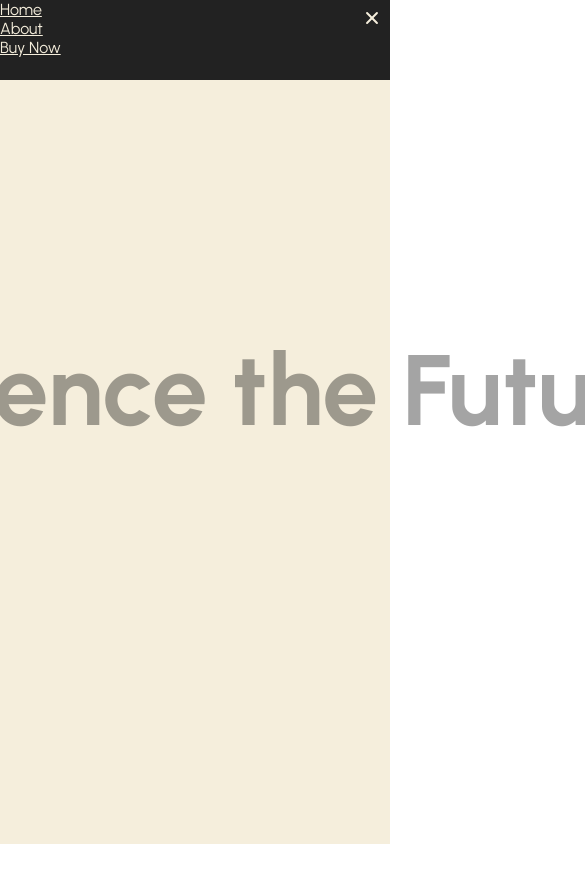
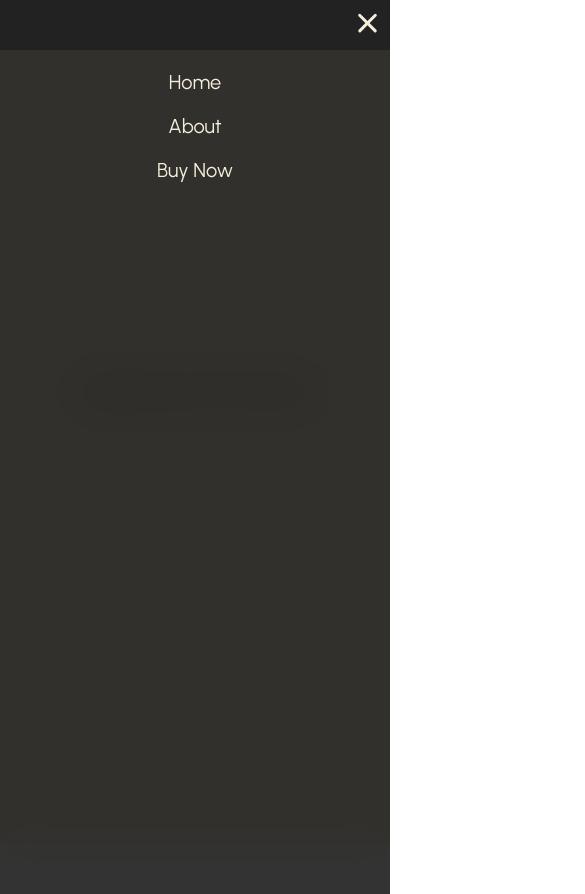
Before and after one commit to AakashR11111001111/HOM_site, a React (Vite) app: page / in a window 390 px wide. Both pictures are taken after a click on the element 372 px from the left and 18 px from the top of the page. Shown: the top 894 px of the page, 585 px wide, since content can reach past the window. Before the commit the page ends 844 px from the top, so only its background shows below. Built offline with nearby package versions, Linux system fonts and the light colour scheme.

Commit message:
fixed hero

```diff
--- a/src/Components/Header/Header.jsx
+++ b/src/Components/Header/Header.jsx
@@ -1,12 +1,14 @@
 import { NavLink } from "react-router-dom";
 import styles from "./Header.module.css";
-import { useContext, useState } from "react";
+import { useContext, useEffect, useRef, useState } from "react";
 import { darkModeCtx } from "../../App";
+import gsap from "gsap";
 
 const Header = ({ headerRef }) => {
     const { darkMode, setDarkMode } = useContext(darkModeCtx);
     const [isActive, setIsActive] = useState(false);
     const [menuOpen, setMenuOpen] = useState(false);
+    const dropDownRef = useRef(null);
 
     const toggleDarkMode = () => {
         setDarkMode((prev) => !prev);
@@ -17,18 +19,34 @@ const Header = ({ headerRef }) => {
         setMenuOpen((val) => !val);
     };
 
+    useEffect(() => {
+        if (menuOpen) {
+
+                gsap.from(
+                    dropDownRef.current.querySelectorAll(".ddMenu"),{
+                        opacity: 0,
+                        y: -10,
+                        stagger: 0.2,
+                    },
+
+                );
+
+        }
+    }, [menuOpen]);
+
     return (
         <>
-
             <nav style={{ background: darkMode ? "var(--black)" : "var(--white)" }} className={styles.nav}>
                 <ul ref={headerRef} className={styles.desktopMenu}>
                     <li><NavLink className={({ isActive }) => isActive ? styles.isActive : ""} style={{ color: darkMode ? "var(--white)" : "var(--black)" }} to={"/"}>Home</NavLink></li>
                     <li><NavLink className={({ isActive }) => isActive ? styles.isActive : ""} style={{ color: darkMode ? "var(--white)" : "var(--black)" }} to={"/about"}>About</NavLink></li>
                     <li><NavLink className={({ isActive }) => isActive ? styles.isActive : ""} style={{ color: darkMode ? "var(--white)" : "var(--black)" }} to={"/buy-now"}>Buy Now</NavLink></li>
-                <li><img style={{ padding: "5px", cursor: "pointer" }} onClick={toggleDarkMode} src={darkMode ? "/lightMode.png" : "/darkMode.png"} alt="Dark Mode Toggle"/></li>
+                    <li>
+                        <img style={{ padding: "5px", cursor: "pointer" }} onClick={toggleDarkMode} src={darkMode ? "/lightMode.png" : "/darkMode.png"} alt="Dark Mode Toggle" />
+                    </li>
                 </ul>
+            </nav>
 
-        </nav>
             <nav style={{ background: darkMode ? "var(--black)" : "var(--white)" }} className={styles.nav2}>
                 <div onClick={onHamClick} className={`${styles.hamburger} ${isActive ? styles.isActive : ""}`} style={{ background: darkMode ? "var(--black)" : "var(--white)" }}>
                     <span style={{ background: darkMode ? "var(--white)" : "var(--black)" }} className={styles.hamburgerLine}></span>
@@ -37,13 +55,12 @@ const Header = ({ headerRef }) => {
                 </div>
 
                 {
-                menuOpen
-                &&
-                <div className={`${styles.dropdown} ${menuOpen ? styles.dropdownOpen : ""}`} style={{ background: darkMode ? "var(--black)" : "var(--white)" }}>
+                    menuOpen &&
+                    <div ref={dropDownRef} className={`${styles.dropdown} ${menuOpen ? styles.dropdownOpen : ""}`} >
                         <ul>
-                        <li><NavLink onClick={onHamClick} style={{ color: darkMode ? "var(--white)" : "var(--black)" }} to={"/"}>Home</NavLink></li>
-                        <li><NavLink onClick={onHamClick} style={{ color: darkMode ? "var(--white)" : "var(--black)" }} to={"/about"}>About</NavLink></li>
-                        <li><NavLink onClick={onHamClick} style={{ color: darkMode ? "var(--white)" : "var(--black)" }} to={"/buy-now"}>Buy Now</NavLink></li>
+                            <li><NavLink className="ddMenu" onClick={onHamClick} style={{ color: darkMode ? "var(--white)" : "var(--black)" }} to={"/"}>Home</NavLink></li>
+                            <li><NavLink className="ddMenu" onClick={onHamClick} style={{ color: darkMode ? "var(--white)" : "var(--black)" }} to={"/about"}>About</NavLink></li>
+                            <li><NavLink className="ddMenu" onClick={onHamClick} style={{ color: darkMode ? "var(--white)" : "var(--black)" }} to={"/buy-now"}>Buy Now</NavLink></li>
                         </ul>
                     </div>
                 }
--- a/src/Components/Header/Header.module.css
+++ b/src/Components/Header/Header.module.css
@@ -68,7 +68,7 @@
     top: 10px;
     width: 1em;
     height: 1em;
-    font-size: inherit;
+    font-size: 25px;
     transition: all 0.5s ease;
     cursor: pointer;
 }
@@ -122,15 +122,43 @@
 .nav2{
     position: relative;
     display: none;
-    height: 80px;
+    height: 50px;
     width: 100%;
 }
 
 
 .dropdown{
     position: absolute;
+    top: 100%;
+    right: 0;
+    width: 100%;
+    height: 100vh;
+    padding: 20px;
+    display: flex;
+    z-index: 999;
+    justify-content: center;
+    backdrop-filter: blur(20px);
+    background: rgba(0, 0, 0, 0.8);
+    transition: all 0.5s ease;
 }
 
+.dropdown ul{
+    display: flex;
+    gap: 20px;
+    flex-direction: column;
+}
+
+.dropdown ul{
+    list-style: none;
+}
+
+.dropdown ul li a{
+    text-decoration: none;
+    font-size: 20px;
+    display: flex;
+    justify-content: center;
+    align-items: center;
+}
 
 
 @media screen and (max-width: 650px) {
@@ -141,4 +169,7 @@
     .nav2 {
         display: block;
     }
+
+
+
 }
--- a/src/Components/Hero/Hero.module.css
+++ b/src/Components/Hero/Hero.module.css
@@ -2,11 +2,6 @@
     height: calc(100vh - 80px);
     width: 100%;
     transition: all 0.5s ease;
-}
-
-canvas{
-    height: 100vh;
-    width: 100%;
 }
 
 .hero{
@@ -20,7 +15,8 @@ canvas{
 
 .hl{
     padding: 50px;
-    width: 60%;
+    width: 200px;
+    max-width: 60%;
     display: flex;
     text-align: left;
     flex-direction: column;
@@ -40,10 +36,15 @@ canvas{
     font-size: 100px;
 }
 
-.hr{
-    height: 100%;
-    width: 39%;
+.hr {
+    flex: 1;
+    min-width: 300px;
+    max-width: 500px;
+    display: flex;
+    align-items: center;
+    justify-content: center;
 }
+
 
 .hr .imgdiv {
     width: 100%;
@@ -73,3 +74,34 @@ canvas{
 .gynBtn:hover{
     transform: translateY(-2px);
 }
+
+
+@media screen and (max-width: 650px) {
+    .hl{
+        max-width: unset;
+        width: unset;
+        letter-spacing: unset;
+        line-height: unset;
+    }
+
+    .hl h1{
+        font-size: 10vw;
+        font-weight: 800;
+        white-space: unset;
+        line-height: unset;
+        text-align: center;
+        display: flex;
+        justify-content: center;
+        align-items: center;
+    }
+
+    .hl p{
+        font-size: 4vw;
+        font-weight: 300;
+        text-align: center;
+    }
+
+    .gynBtn{
+        margin: 10px auto;
+    }
+}
--- a/src/Components/Layout/Layout.module.css
+++ b/src/Components/Layout/Layout.module.css
@@ -26,3 +26,9 @@
     color: black;
     white-space: nowrap;
 }
+
+@media screen and (max-width: 650px) {
+    .title{
+        font-size: 3vw;
+    }
+}
```
Lines whose indentation alone changed are shown as unchanged.
